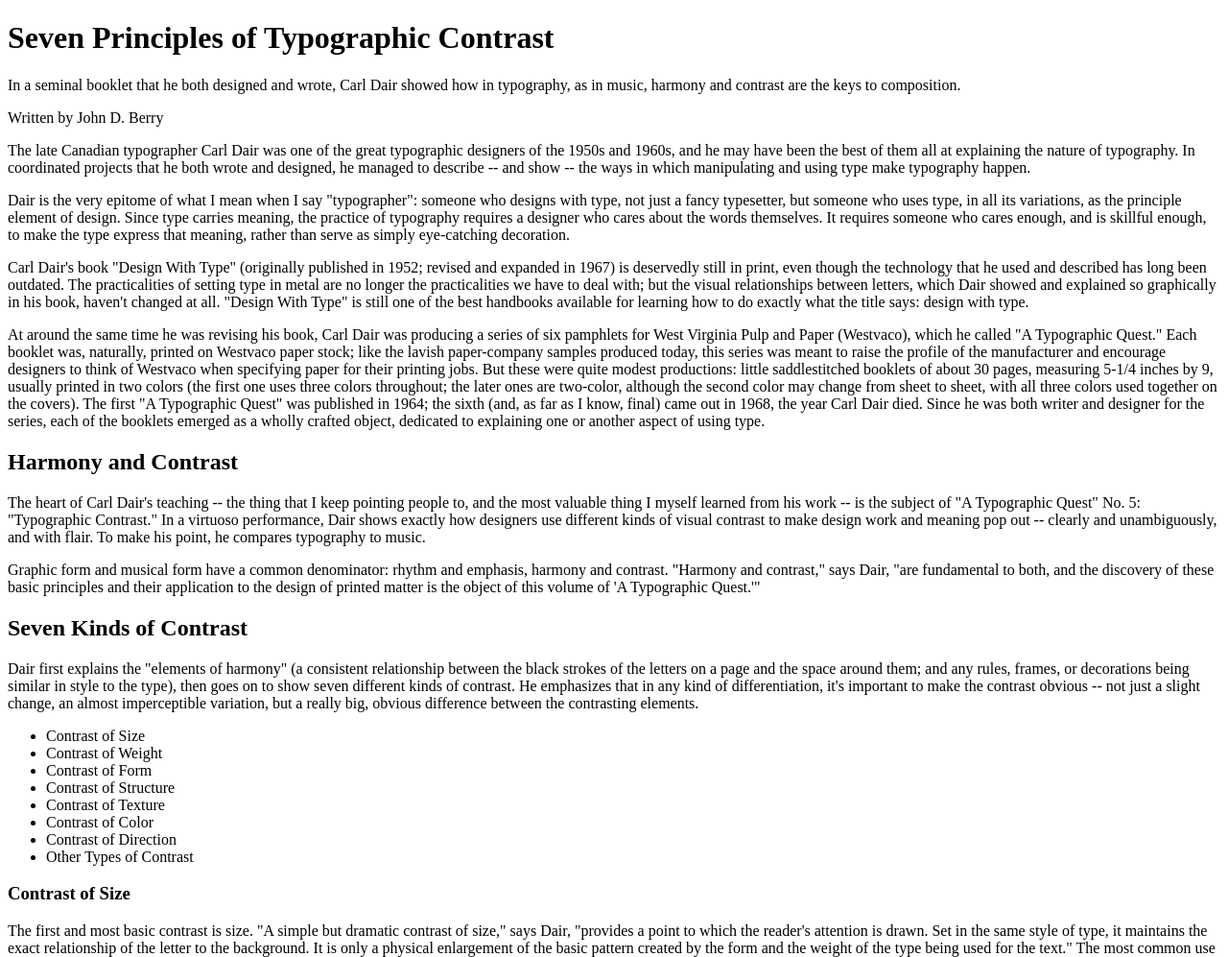
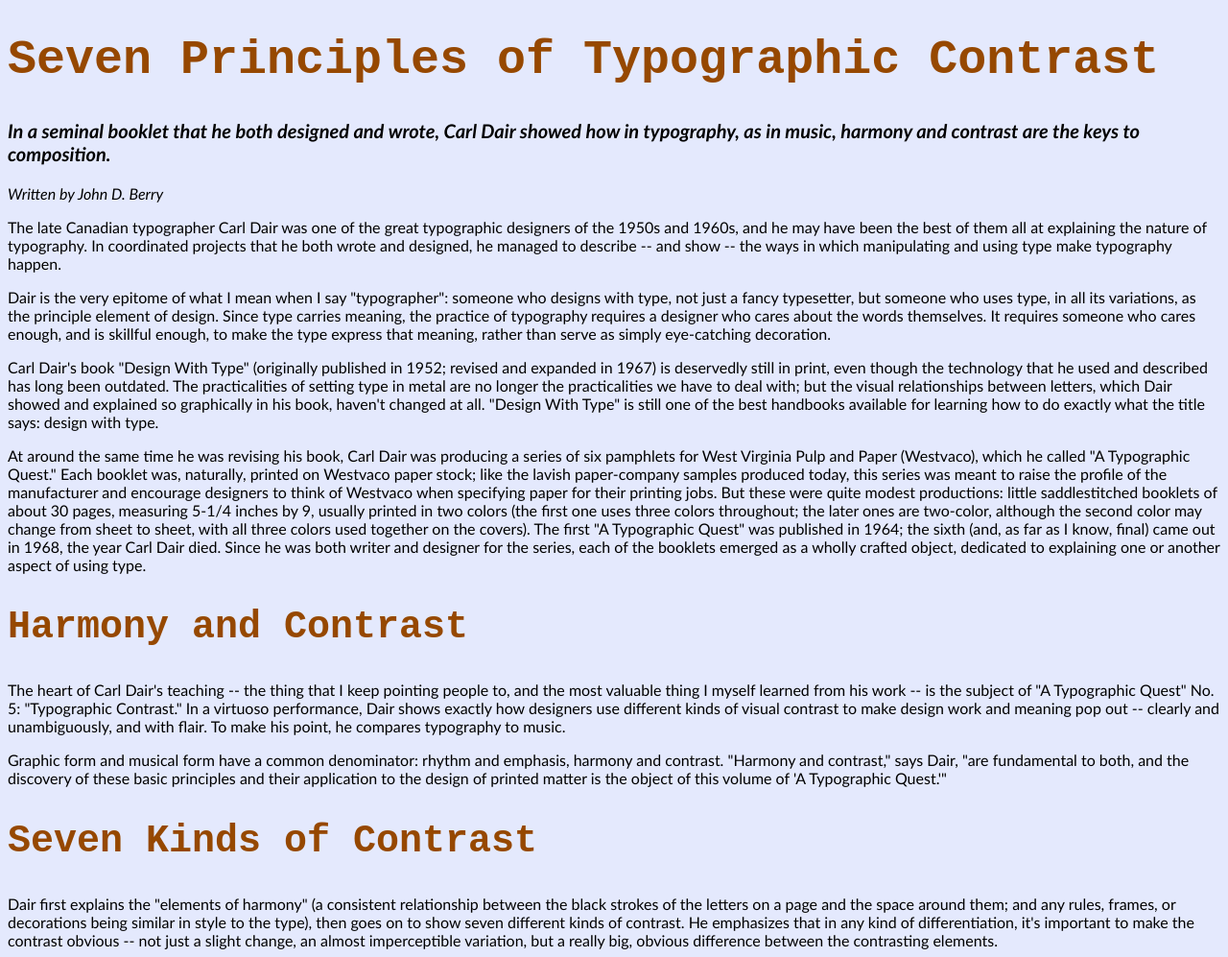
Before and after one commit to jihyun-woo/GRAPH-3188, a plain HTML site: page week1-exercise/index.html in a window 1280 px wide. Shown: the top 997 px of the page at 96% size. Drawn offline with Linux system fonts and the light colour scheme.

Commit message:
css added

```diff
--- a/week1-exercise/index.html
+++ b/week1-exercise/index.html
@@ -5,13 +5,14 @@
         <meta charset="utf-8">
        	<meta name="viewport" content="width=device-width, initial-scale=1">
         <title>Seven Principles of Typographic Contrast</title>
+        <link rel="stylesheet" href="style.css"/>
     </head>
     <body>
         <h1>Seven Principles of Typographic Contrast</h1>
 
-        <p>In a seminal booklet that he both designed and wrote, Carl Dair showed how in typography, as in music, harmony and contrast are the keys to composition.</p>
+        <p class = "summary">In a seminal booklet that he both designed and wrote, Carl Dair showed how in typography, as in music, harmony and contrast are the keys to composition.</p>
 
-        <p>Written by John D. Berry</p>
+        <p class = "italic">Written by John D. Berry</p>
 
         <p>The late Canadian typographer Carl Dair was one of the great typographic designers of the 1950s and 1960s, and he may have been the best of them all at explaining the nature of typography. In coordinated projects that he both wrote and designed, he managed to describe -- and show -- the ways in which manipulating and using type make typography happen.</p>
 
@@ -29,7 +30,7 @@
 
         <h2>Seven Kinds of Contrast</h2>
 
-        Dair first explains the "elements of harmony" (a consistent relationship between the black strokes of the letters on a page and the space around them; and any rules, frames, or decorations being similar in style to the type), then goes on to show seven different kinds of contrast. He emphasizes that in any kind of differentiation, it's important to make the contrast obvious -- not just a slight change, an almost imperceptible variation, but a really big, obvious difference between the contrasting elements.
+        <p>Dair first explains the "elements of harmony" (a consistent relationship between the black strokes of the letters on a page and the space around them; and any rules, frames, or decorations being similar in style to the type), then goes on to show seven different kinds of contrast. He emphasizes that in any kind of differentiation, it's important to make the contrast obvious -- not just a slight change, an almost imperceptible variation, but a really big, obvious difference between the contrasting elements.</p>
 
         <ul>
         <li>Contrast of Size</li>
--- /dev/null
+++ b/week1-exercise/style.css
@@ -0,0 +1,32 @@
+body {
+    background-color: rgb(228, 233, 253);
+    font-family:'Gill Sans', 'Gill Sans MT', Calibri, 'Trebuchet MS', sans-serif;
+    color: rgb(0, 0, 0);
+    font-weight: 300;
+}
+
+p {
+}
+
+h1 {
+    color: rgb(150, 72, 0);
+    font-size: 50px;
+    font-family: 'Courier New', Courier, monospace;
+}
+h2 {
+    color: rgb(150, 72, 0);
+    font-size: 40px;
+    font-family: 'Courier New', Courier, monospace;
+}
+h3 {
+    font-family: 'Courier New', Courier, monospace;
+}
+.summary {
+    font-style: italic;
+    font-size: 20px;
+    font-weight: 600;
+}
+.italic {
+    font-style: italic;
+    font-weight: 400;
+}
```
Also changed, not shown: 1 other file.
